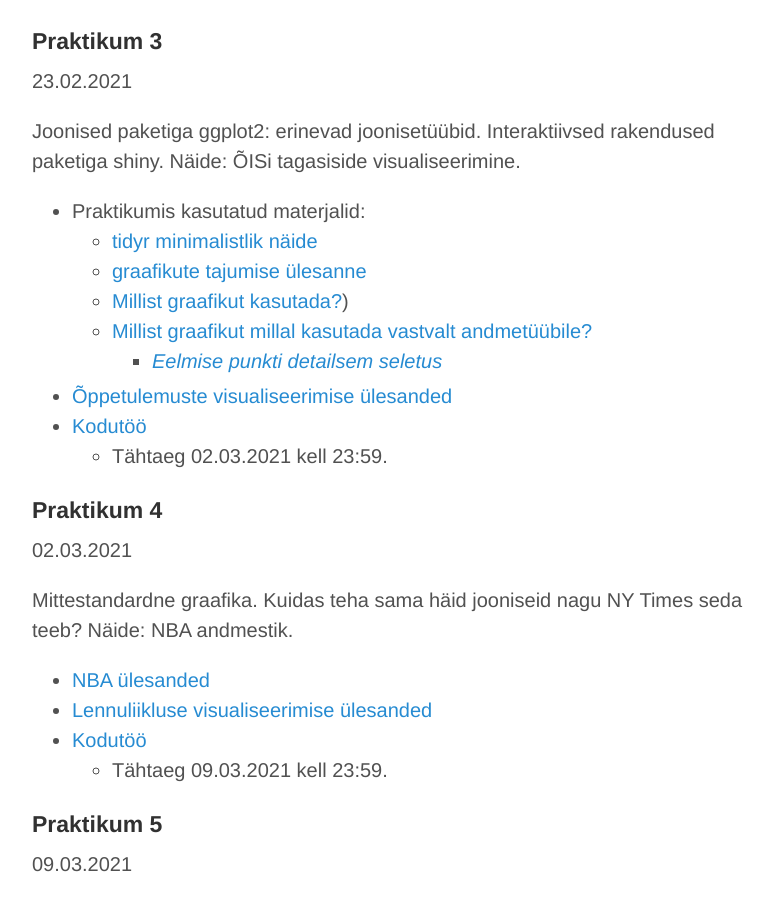
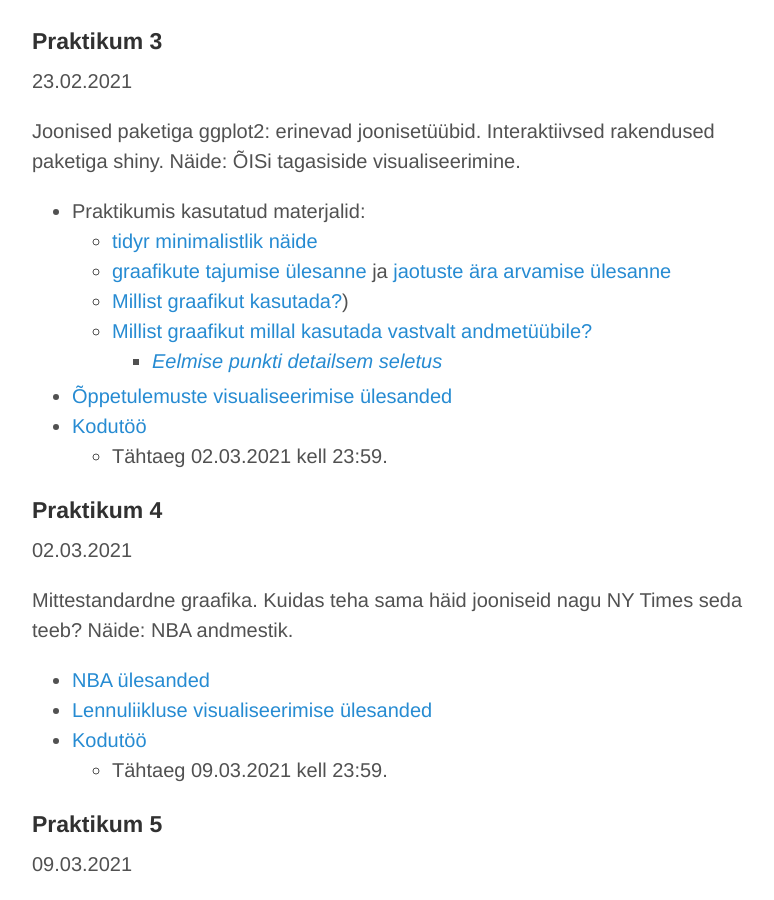
Before and after one commit to andmeteadus/2021, a Jekyll site: the page built from praktikumid.md, in a window 1280 px wide and 900 px high, scrolled down 1179 px. Shown: the whole window, without its empty margins (248-1022 px from the left). Built offline with Jekyll 4.4.1, drawn with Linux system fonts in a browser that asks for light colours; our own code applies the rules of GitHub Pages for plain Markdown files.

Commit message:
Update praktikumid.md

```diff
--- a/praktikumid.md
+++ b/praktikumid.md
@@ -47,7 +47,7 @@ Joonised paketiga ggplot2: erinevad joonisetüübid. Interaktiivsed rakendused p
 
 * Praktikumis kasutatud materjalid:
     * [tidyr minimalistlik näide](../praktikum3_tidyr)
-    * [graafikute tajumise ülesanne](../praktikum3_quiz2)
+    * [graafikute tajumise ülesanne](../praktikum3_quiz2) ja [jaotuste ära arvamise ülesanne](../praktikum3_quiz1)
 	* [Millist graafikut kasutada?](https://www.youtube.com/watch?v=6lm4wJ1qm0w))
 	* [Millist graafikut millal kasutada vastvalt andmetüübile?](https://raw.githubusercontent.com/ft-interactive/chart-doctor/master/visual-vocabulary/poster.png)
 		* [_Eelmise punkti detailsem seletus_](https://github.com/ft-interactive/chart-doctor/tree/master/visual-vocabulary)
@@ -55,7 +55,6 @@ Joonised paketiga ggplot2: erinevad joonisetüübid. Interaktiivsed rakendused p
 * [Kodutöö](../praktikum3_kodutoo)
     * Tähtaeg 02.03.2021 kell 23:59.
 
-<!-- ja [jaotuste ära arvamise ülesanne](../praktikum3_quiz1)-->
 
 ## Praktikum 4
 
```
